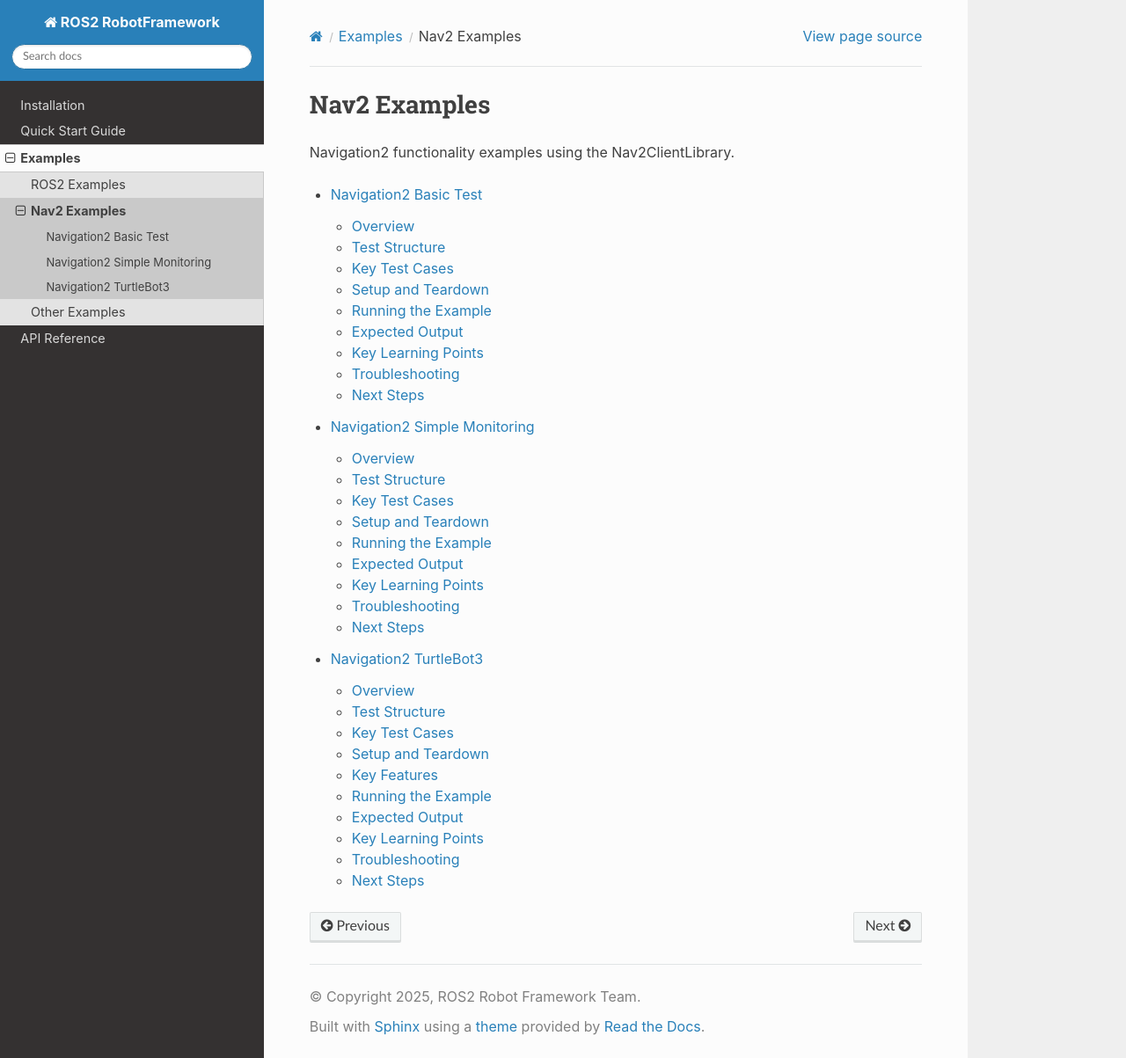
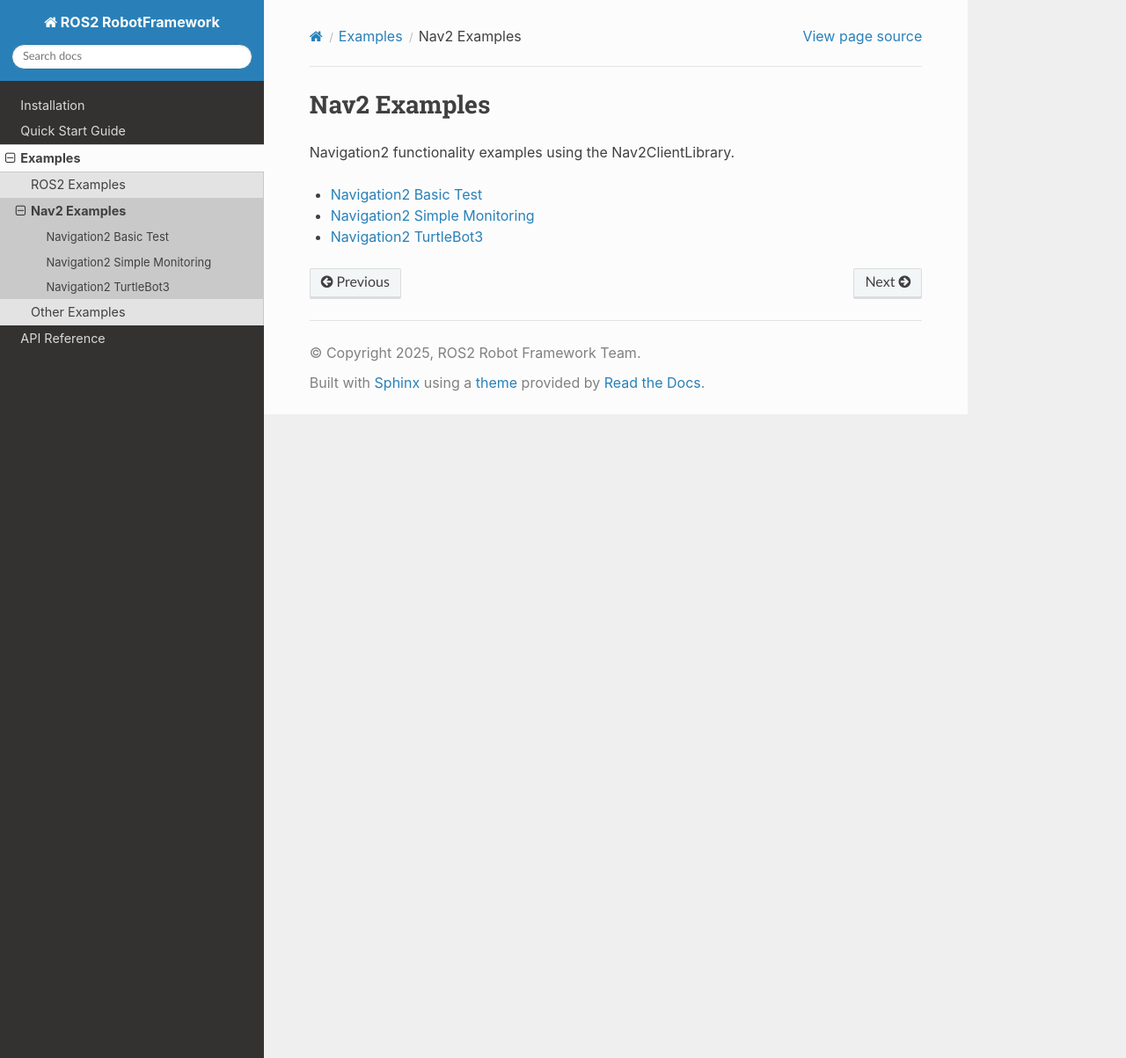
Before and after one commit to bekirbostanci/ros2_robotframework, a Sphinx documentation site: the page built from docs/examples/nav2/index.rst, in a window 1280 px wide and 1203 px high. Shown: the whole window at 88% size. Built offline with Sphinx 7.4.7 and the Read the Docs theme 3.1.0, drawn with Linux system fonts in a browser that asks for light colours.

Commit message:
Merge commit 'e880492c969f4f75a5fb3a628e61ac3a5be377d9'

```diff
--- a/docs/api/index.rst
+++ b/docs/api/index.rst
@@ -3,11 +3,6 @@ API Reference
 
 Complete API documentation for the ROS2 RobotFramework libraries with detailed keyword explanations and examples.
 
-
-   nav2_client
-
-
-   <h2>Overview</h2>
 
 The ROS2 RobotFramework provides two comprehensive libraries:
 
--- a/docs/examples/index.rst
+++ b/docs/examples/index.rst
@@ -26,22 +26,3 @@ Run any example with:
 
    # Generate detailed report
    robot --outputdir results examples/basics/ros2_basic_test.robot
-
-.. raw:: html
-
-   <h2>Example Structure</h2>
-
-All examples follow this structure:
-
-.. code-block:: robot
-
-   *** Settings ***
-   Documentation    Example description
-   Library          ROS2ClientLibrary
-
-   *** Test Cases ***
-   Test Example Name
-       # Setup
-       # Test steps
-       # Verification
-       # Cleanup
--- a/docs/examples/nav2/index.rst
+++ b/docs/examples/nav2/index.rst
@@ -4,7 +4,7 @@ Nav2 Examples
 Navigation2 functionality examples using the Nav2ClientLibrary.
 
 .. toctree::
-   :maxdepth: 2
+   :maxdepth: 1
 
    ../nav2_basic_test
    ../nav2_simple_monitoring
--- a/docs/installation.rst
+++ b/docs/installation.rst
@@ -13,7 +13,7 @@ Prerequisites
 Installation
 ------------
 
-**From Source (Recommended)**
+**From Source**
 
 .. code-block:: bash
 
@@ -24,7 +24,7 @@ Installation
    # Install in development mode
    pip install -e .
 
-**From PyPI (when available)**
+**From PyPI**
 
 .. code-block:: bash
 
```
Also changed, not shown: README.md (+3 -2 lines).
